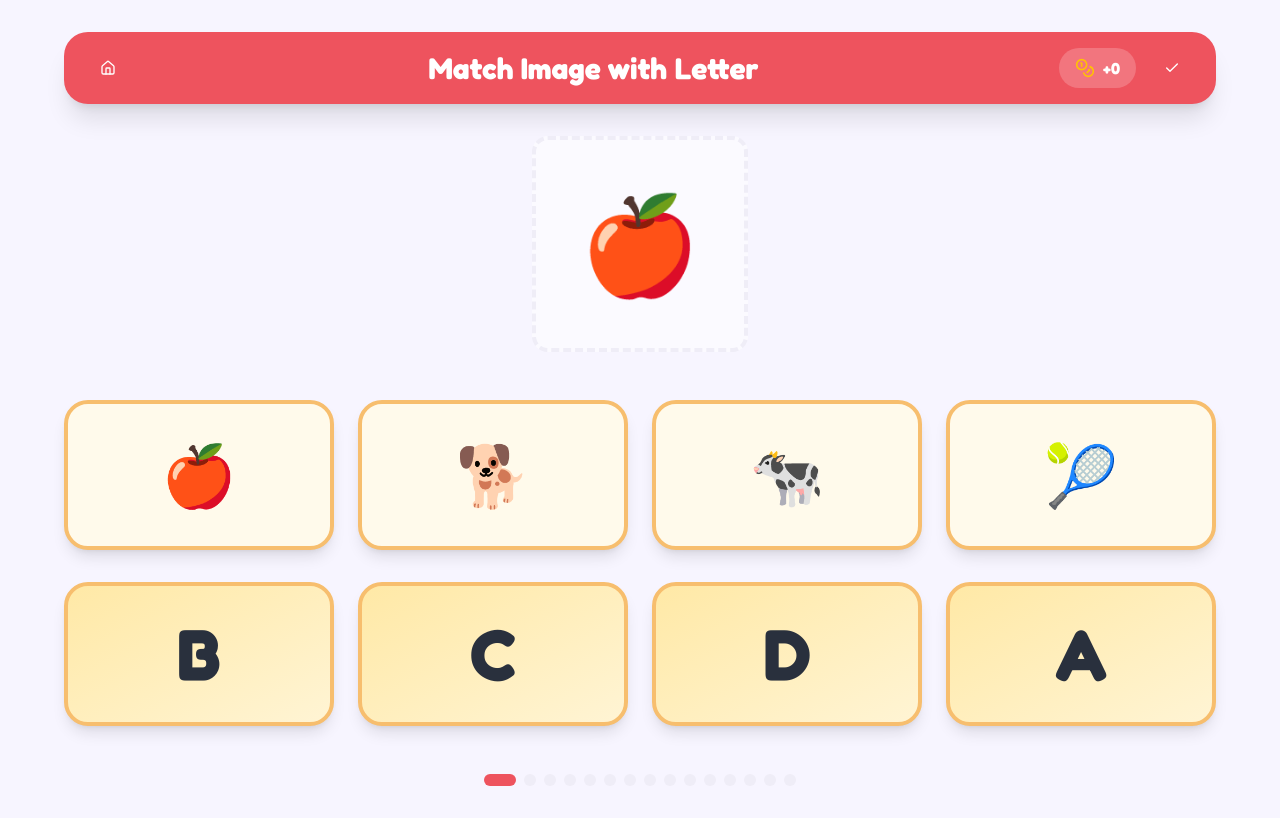
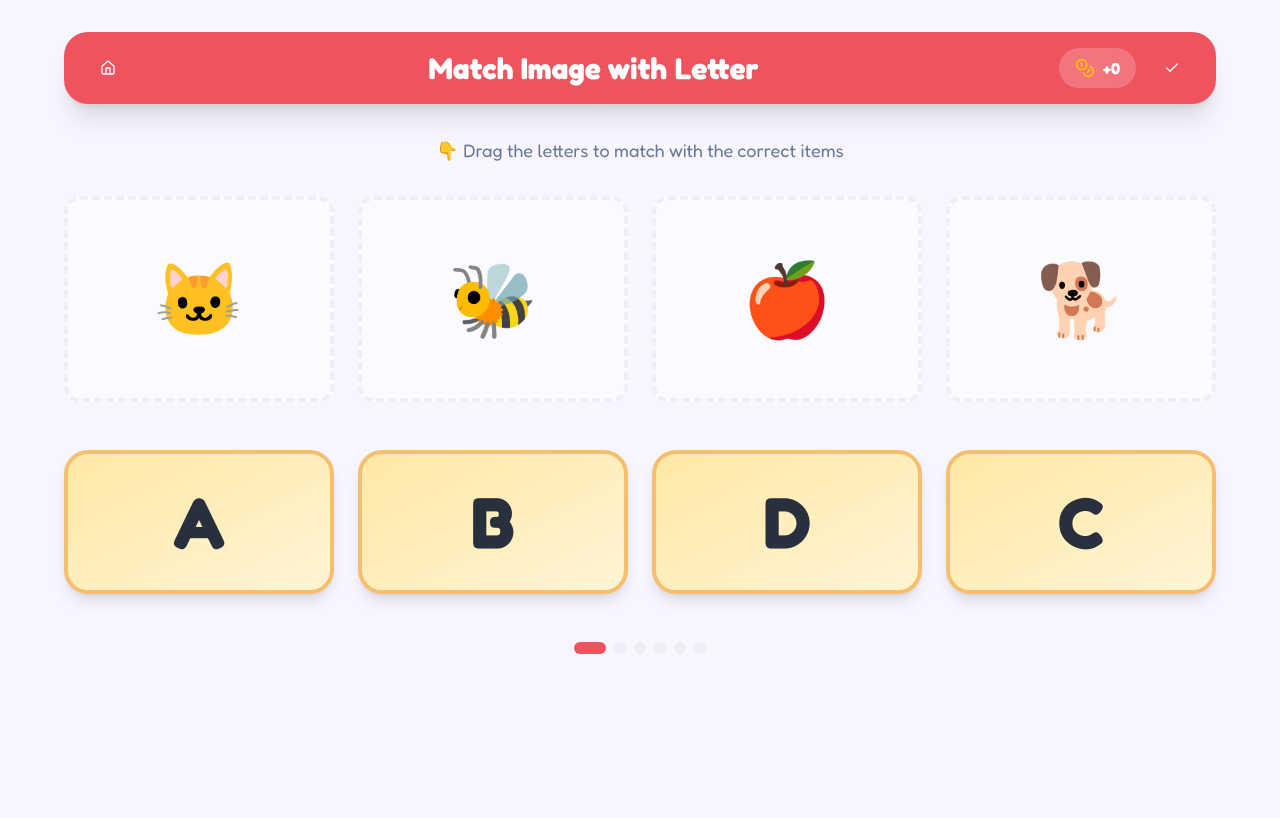
Before and after one commit to shivesh122/match-magic-learn, a React (Vite) app: page / in a window 1280 px wide. Built offline with nearby package versions, Linux system fonts and the light colour scheme; the HTML template or start-up script is replaced by a standard one.

Commit message:
Refactor game to randomize options

```diff
--- a/src/components/DropZone.tsx
+++ b/src/components/DropZone.tsx
@@ -24,6 +24,9 @@ export const DropZone = ({ targetId, children, onDrop, isCorrect, isEmpty }: Dro
   const handleDrop = (e: React.DragEvent) => {
     e.preventDefault();
     setIsDragOver(false);
+
+    if (!isEmpty) return; // Don't allow dropping if already matched
+
     const droppedId = e.dataTransfer.getData("text/plain");
     onDrop(droppedId);
   };
--- a/src/components/MatchingGame.tsx
+++ b/src/components/MatchingGame.tsx
@@ -1,4 +1,4 @@
-import { useState, useEffect } from "react";
+import { useState, useEffect, useMemo } from "react";
 import { Home, Check, Coins } from "lucide-react";
 import { Button } from "@/components/ui/button";
 import { DraggableItem } from "./DraggableItem";
@@ -8,59 +8,86 @@ import { GameData, gameDataSet } from "@/data/gameData";
 import { toast } from "sonner";
 import { playCorrectSound, playIncorrectSound } from "@/utils/sounds";
 
+const shuffleArray = <T,>(array: T[]): T[] => {
+  const shuffled = [...array];
+  for (let i = shuffled.length - 1; i > 0; i--) {
+    const j = Math.floor(Math.random() * (i + 1));
+    [shuffled[i], shuffled[j]] = [shuffled[j], shuffled[i]];
+  }
+  return shuffled;
+};
+
 export const MatchingGame = () => {
   const [currentIndex, setCurrentIndex] = useState(0);
   const [score, setScore] = useState(0);
-  const [isCorrect, setIsCorrect] = useState<boolean | null>(null);
   const [showConfetti, setShowConfetti] = useState(false);
   const [draggedItem, setDraggedItem] = useState<string | null>(null);
+  const [matchedPairs, setMatchedPairs] = useState<Set<string>>(new Set());
+  const [wrongDrops, setWrongDrops] = useState<Map<string, boolean>>(new Map());
 
   const currentGame: GameData = gameDataSet[currentIndex];
-  const allOptions = [...currentGame.options];
+
+  const shuffledItems = useMemo(() => shuffleArray(currentGame.pairs), [currentIndex]);
+  const shuffledLetters = useMemo(() => shuffleArray([...currentGame.pairs]), [currentIndex]);
 
   const handleDragStart = (id: string) => {
     setDraggedItem(id);
   };
 
-  const handleDrop = (droppedId: string) => {
-    if (droppedId === currentGame.correctAnswer) {
-      // Correct answer
-      setIsCorrect(true);
-      setScore(score + 50);
+  const handleDrop = (itemId: string, droppedLetterId: string) => {
+    // Find the correct letter for this item
+    const correctPair = currentGame.pairs.find(p => p.itemId === itemId);
+
+    if (correctPair && droppedLetterId === correctPair.letterId) {
+      // Correct match
+      const newMatched = new Set(matchedPairs);
+      newMatched.add(itemId);
+      setMatchedPairs(newMatched);
+      setScore(score + 25);
+
+      playCorrectSound();
+
+      toast.success("Perfect! 🎉", {
+        description: "Great match!",
+      });
+
+      // Check if all pairs are matched
+      if (newMatched.size === currentGame.pairs.length) {
         setShowConfetti(true);
 
-      // Play success sound
-      playCorrectSound();
-
-      toast.success("Excellent! 🎉", {
-        description: "Keep going!",
-      });
-
-      // Move to next after delay
         setTimeout(() => {
           setShowConfetti(false);
-        setIsCorrect(null);
+          setMatchedPairs(new Set());
+          setWrongDrops(new Map());
+
           if (currentIndex < gameDataSet.length - 1) {
             setCurrentIndex(currentIndex + 1);
+            toast.success("Level Complete! 🎊", {
+              description: "Moving to next level!",
+            });
           } else {
             toast.success("🎊 You completed all levels!", {
-            description: `Final Score: ${score + 50}`,
+              description: `Final Score: ${score + 25}`,
             });
             setCurrentIndex(0);
             setScore(0);
           }
         }, 2000);
+      }
     } else {
-      // Wrong answer
-      setIsCorrect(false);
+      // Wrong match
+      playIncorrectSound();
 
-      // Play error sound
-      playIncorrectSound();
+      const newWrongDrops = new Map(wrongDrops);
+      newWrongDrops.set(itemId, true);
+      setWrongDrops(newWrongDrops);
 
       toast.error("Oops! Try again! 🤔");
 
       setTimeout(() => {
-        setIsCorrect(null);
+        const cleared = new Map(wrongDrops);
+        cleared.delete(itemId);
+        setWrongDrops(cleared);
       }, 1000);
     }
     setDraggedItem(null);
@@ -95,48 +122,44 @@ export const MatchingGame = () => {
 
       {/* Game Area */}
       <div className="max-w-6xl mx-auto">
-        {/* Target Item */}
-        <div className="flex justify-center mb-12">
+        <p className="text-center text-muted-foreground mb-8 text-lg">
+          👇 Drag the letters to match with the correct items
+        </p>
+
+        {/* Items Grid (Drop Zones) */}
+        <div className="grid grid-cols-2 md:grid-cols-4 gap-6 mb-12">
+          {shuffledItems.map((pair) => (
             <DropZone
-            targetId={currentGame.correctAnswer}
-            onDrop={handleDrop}
-            isCorrect={isCorrect}
-            isEmpty={draggedItem !== currentGame.correctAnswer}
+              key={pair.itemId}
+              targetId={pair.itemId}
+              onDrop={(droppedId) => handleDrop(pair.itemId, droppedId)}
+              isCorrect={matchedPairs.has(pair.itemId) ? true : wrongDrops.get(pair.itemId) ? false : null}
+              isEmpty={!matchedPairs.has(pair.itemId)}
             >
-            <div className="w-32 h-32 md:w-40 md:h-40 flex items-center justify-center text-6xl md:text-8xl">
-              {currentGame.target}
+              <div className="flex flex-col items-center justify-center gap-3 min-h-[150px]">
+                <div className="text-6xl md:text-7xl">{pair.itemContent}</div>
+                {matchedPairs.has(pair.itemId) && (
+                  <div className="text-4xl md:text-5xl font-bold text-success animate-bounce-in">
+                    {pair.letterContent}
+                  </div>
+                )}
               </div>
             </DropZone>
-        </div>
-
-        {/* Draggable Options Grid */}
-        <div className="grid grid-cols-2 md:grid-cols-4 gap-6 mb-8">
-          {allOptions.map((option) => (
-            <DraggableItem
-              key={option.id}
-              id={option.id}
-              onDragStart={handleDragStart}
-              disabled={isCorrect === true}
-            >
-              <div className="game-card p-8 flex items-center justify-center min-h-[150px]">
-                <div className="text-5xl md:text-6xl">{option.content}</div>
-              </div>
-            </DraggableItem>
           ))}
         </div>
 
-        {/* Letter Options Grid */}
+        {/* Draggable Letters Grid */}
         <div className="grid grid-cols-2 md:grid-cols-4 gap-6">
-          {currentGame.letterOptions.map((option) => (
+          {shuffledLetters.map((pair) => (
             <DraggableItem
-              key={option.id}
-              id={option.id}
+              key={pair.letterId}
+              id={pair.letterId}
               onDragStart={handleDragStart}
-              disabled={isCorrect === true}
+              disabled={matchedPairs.has(pair.itemId)}
             >
               <div className="game-card p-8 flex items-center justify-center min-h-[120px] bg-gradient-to-br from-accent/30 to-accent/10">
                 <div className="text-6xl md:text-7xl font-bold text-foreground">
-                  {option.content}
+                  {pair.letterContent}
                 </div>
               </div>
             </DraggableItem>
--- a/src/data/gameData.ts
+++ b/src/data/gameData.ts
@@ -3,277 +3,80 @@ export interface GameOption {
   content: string;
 }
 
+export interface GamePair {
+  itemId: string;
+  itemContent: string;
+  letterId: string;
+  letterContent: string;
+}
+
 export interface GameData {
   title: string;
-  target: string;
-  correctAnswer: string;
-  options: GameOption[];
-  letterOptions: GameOption[];
+  pairs: GamePair[];
 }
 
-// English Letters (A-E)
+// English Letters (A-D)
 const englishGames: GameData[] = [
   {
     title: "Match Image with Letter",
-    target: "🍎",
-    correctAnswer: "letter-a",
-    options: [
-      { id: "img-apple", content: "🍎" },
-      { id: "img-dog", content: "🐕" },
-      { id: "img-cow", content: "🐄" },
-      { id: "img-ball", content: "🎾" },
-    ],
-    letterOptions: [
-      { id: "letter-b", content: "B" },
-      { id: "letter-c", content: "C" },
-      { id: "letter-d", content: "D" },
-      { id: "letter-a", content: "A" },
+    pairs: [
+      { itemId: "img-apple", itemContent: "🍎", letterId: "letter-a", letterContent: "A" },
+      { itemId: "img-bee", itemContent: "🐝", letterId: "letter-b", letterContent: "B" },
+      { itemId: "img-cat", itemContent: "🐱", letterId: "letter-c", letterContent: "C" },
+      { itemId: "img-dog", itemContent: "🐕", letterId: "letter-d", letterContent: "D" },
     ],
   },
   {
     title: "Match Image with Letter",
-    target: "🐝",
-    correctAnswer: "letter-b",
-    options: [
-      { id: "img-bee", content: "🐝" },
-      { id: "img-cat", content: "🐱" },
-      { id: "img-ant", content: "🐜" },
-      { id: "img-dog", content: "🐕" },
-    ],
-    letterOptions: [
-      { id: "letter-a", content: "A" },
-      { id: "letter-c", content: "C" },
-      { id: "letter-d", content: "D" },
-      { id: "letter-b", content: "B" },
-    ],
-  },
-  {
-    title: "Match Image with Letter",
-    target: "🐱",
-    correctAnswer: "letter-c",
-    options: [
-      { id: "img-cat", content: "🐱" },
-      { id: "img-bee", content: "🐝" },
-      { id: "img-apple", content: "🍎" },
-      { id: "img-dog", content: "🐕" },
-    ],
-    letterOptions: [
-      { id: "letter-a", content: "A" },
-      { id: "letter-b", content: "B" },
-      { id: "letter-d", content: "D" },
-      { id: "letter-c", content: "C" },
-    ],
-  },
-  {
-    title: "Match Image with Letter",
-    target: "🐕",
-    correctAnswer: "letter-d",
-    options: [
-      { id: "img-dog", content: "🐕" },
-      { id: "img-cat", content: "🐱" },
-      { id: "img-egg", content: "🥚" },
-      { id: "img-fish", content: "🐟" },
-    ],
-    letterOptions: [
-      { id: "letter-c", content: "C" },
-      { id: "letter-e", content: "E" },
-      { id: "letter-f", content: "F" },
-      { id: "letter-d", content: "D" },
-    ],
-  },
-  {
-    title: "Match Image with Letter",
-    target: "🥚",
-    correctAnswer: "letter-e",
-    options: [
-      { id: "img-egg", content: "🥚" },
-      { id: "img-dog", content: "🐕" },
-      { id: "img-fish", content: "🐟" },
-      { id: "img-grapes", content: "🍇" },
-    ],
-    letterOptions: [
-      { id: "letter-d", content: "D" },
-      { id: "letter-f", content: "F" },
-      { id: "letter-g", content: "G" },
-      { id: "letter-e", content: "E" },
+    pairs: [
+      { itemId: "img-egg", itemContent: "🥚", letterId: "letter-e", letterContent: "E" },
+      { itemId: "img-fish", itemContent: "🐟", letterId: "letter-f", letterContent: "F" },
+      { itemId: "img-grapes", itemContent: "🍇", letterId: "letter-g", letterContent: "G" },
+      { itemId: "img-hat", itemContent: "🎩", letterId: "letter-h", letterContent: "H" },
     ],
   },
 ];
 
-// Hindi Letters (अ-ई)
+// Hindi Letters
 const hindiGames: GameData[] = [
   {
     title: "हिंदी अक्षर से मिलान करें",
-    target: "🍎",
-    correctAnswer: "hindi-a",
-    options: [
-      { id: "img-apple", content: "🍎" },
-      { id: "img-mango", content: "🥭" },
-      { id: "img-ice", content: "🧊" },
-      { id: "img-elephant", content: "🐘" },
-    ],
-    letterOptions: [
-      { id: "hindi-aa", content: "आ" },
-      { id: "hindi-i", content: "इ" },
-      { id: "hindi-ee", content: "ई" },
-      { id: "hindi-a", content: "अ" },
+    pairs: [
+      { itemId: "img-apple-h", itemContent: "🍎", letterId: "hindi-a", letterContent: "अ" },
+      { itemId: "img-mango-h", itemContent: "🥭", letterId: "hindi-aa", letterContent: "आ" },
+      { itemId: "img-ice-h", itemContent: "🧊", letterId: "hindi-i", letterContent: "इ" },
+      { itemId: "img-bee-h", itemContent: "🐝", letterId: "hindi-ee", letterContent: "ई" },
     ],
   },
   {
     title: "हिंदी अक्षर से मिलान करें",
-    target: "🥭",
-    correctAnswer: "hindi-aa",
-    options: [
-      { id: "img-mango", content: "🥭" },
-      { id: "img-apple", content: "🍎" },
-      { id: "img-ice", content: "🧊" },
-      { id: "img-orange", content: "🍊" },
-    ],
-    letterOptions: [
-      { id: "hindi-a", content: "अ" },
-      { id: "hindi-i", content: "इ" },
-      { id: "hindi-u", content: "उ" },
-      { id: "hindi-aa", content: "आ" },
-    ],
-  },
-  {
-    title: "हिंदी अक्षर से मिलान करें",
-    target: "🧊",
-    correctAnswer: "hindi-i",
-    options: [
-      { id: "img-ice", content: "🧊" },
-      { id: "img-apple", content: "🍎" },
-      { id: "img-umbrella", content: "☂️" },
-      { id: "img-mango", content: "🥭" },
-    ],
-    letterOptions: [
-      { id: "hindi-a", content: "अ" },
-      { id: "hindi-aa", content: "आ" },
-      { id: "hindi-u", content: "उ" },
-      { id: "hindi-i", content: "इ" },
-    ],
-  },
-  {
-    title: "हिंदी अक्षर से मिलान करें",
-    target: "🐝",
-    correctAnswer: "hindi-ee",
-    options: [
-      { id: "img-bee", content: "🐝" },
-      { id: "img-ice", content: "🧊" },
-      { id: "img-umbrella", content: "☂️" },
-      { id: "img-apple", content: "🍎" },
-    ],
-    letterOptions: [
-      { id: "hindi-a", content: "अ" },
-      { id: "hindi-i", content: "इ" },
-      { id: "hindi-u", content: "उ" },
-      { id: "hindi-ee", content: "ई" },
-    ],
-  },
-  {
-    title: "हिंदी अक्षर से मिलान करें",
-    target: "☂️",
-    correctAnswer: "hindi-u",
-    options: [
-      { id: "img-umbrella", content: "☂️" },
-      { id: "img-ice", content: "🧊" },
-      { id: "img-bee", content: "🐝" },
-      { id: "img-mango", content: "🥭" },
-    ],
-    letterOptions: [
-      { id: "hindi-a", content: "अ" },
-      { id: "hindi-i", content: "इ" },
-      { id: "hindi-ee", content: "ई" },
-      { id: "hindi-u", content: "उ" },
+    pairs: [
+      { itemId: "img-umbrella-h", itemContent: "☂️", letterId: "hindi-u", letterContent: "उ" },
+      { itemId: "img-elephant-h", itemContent: "🐘", letterId: "hindi-oo", letterContent: "ऊ" },
+      { itemId: "img-orange-h", itemContent: "🍊", letterId: "hindi-e", letterContent: "ए" },
+      { itemId: "img-owl-h", itemContent: "🦉", letterId: "hindi-ai", letterContent: "ऐ" },
     ],
   },
 ];
 
-// Number Games (1-5)
+// Number Games
 const numberGames: GameData[] = [
   {
     title: "Match the Number",
-    target: "🍎",
-    correctAnswer: "num-1",
-    options: [
-      { id: "img-one-apple", content: "🍎" },
-      { id: "img-two-apples", content: "🍎🍎" },
-      { id: "img-three-apples", content: "🍎🍎🍎" },
-      { id: "img-four-apples", content: "🍎🍎🍎🍎" },
-    ],
-    letterOptions: [
-      { id: "num-2", content: "2" },
-      { id: "num-3", content: "3" },
-      { id: "num-4", content: "4" },
-      { id: "num-1", content: "1" },
+    pairs: [
+      { itemId: "img-one-apple", itemContent: "🍎", letterId: "num-1", letterContent: "1" },
+      { itemId: "img-two-stars", itemContent: "⭐⭐", letterId: "num-2", letterContent: "2" },
+      { itemId: "img-three-flowers", itemContent: "🌸🌸🌸", letterId: "num-3", letterContent: "3" },
+      { itemId: "img-four-balloons", itemContent: "🎈🎈🎈🎈", letterId: "num-4", letterContent: "4" },
     ],
   },
   {
     title: "Match the Number",
-    target: "⭐⭐",
-    correctAnswer: "num-2",
-    options: [
-      { id: "img-one-star", content: "⭐" },
-      { id: "img-two-stars", content: "⭐⭐" },
-      { id: "img-three-stars", content: "⭐⭐⭐" },
-      { id: "img-four-stars", content: "⭐⭐⭐⭐" },
-    ],
-    letterOptions: [
-      { id: "num-1", content: "1" },
-      { id: "num-3", content: "3" },
-      { id: "num-4", content: "4" },
-      { id: "num-2", content: "2" },
-    ],
-  },
-  {
-    title: "Match the Number",
-    target: "🌸🌸🌸",
-    correctAnswer: "num-3",
-    options: [
-      { id: "img-one-flower", content: "🌸" },
-      { id: "img-two-flowers", content: "🌸🌸" },
-      { id: "img-three-flowers", content: "🌸🌸🌸" },
-      { id: "img-four-flowers", content: "🌸🌸🌸🌸" },
-    ],
-    letterOptions: [
-      { id: "num-1", content: "1" },
-      { id: "num-2", content: "2" },
-      { id: "num-4", content: "4" },
-      { id: "num-3", content: "3" },
-    ],
-  },
-  {
-    title: "Match the Number",
-    target: "🎈🎈🎈🎈",
-    correctAnswer: "num-4",
-    options: [
-      { id: "img-one-balloon", content: "🎈" },
-      { id: "img-two-balloons", content: "🎈🎈" },
-      { id: "img-three-balloons", content: "🎈🎈🎈" },
-      { id: "img-four-balloons", content: "🎈🎈🎈🎈" },
-    ],
-    letterOptions: [
-      { id: "num-1", content: "1" },
-      { id: "num-2", content: "2" },
-      { id: "num-3", content: "3" },
-      { id: "num-4", content: "4" },
-    ],
-  },
-  {
-    title: "Match the Number",
-    target: "🦋🦋🦋🦋🦋",
-    correctAnswer: "num-5",
-    options: [
-      { id: "img-two-butterflies", content: "🦋🦋" },
-      { id: "img-three-butterflies", content: "🦋🦋🦋" },
-      { id: "img-four-butterflies", content: "🦋🦋🦋🦋" },
-      { id: "img-five-butterflies", content: "🦋🦋🦋🦋🦋" },
-    ],
-    letterOptions: [
-      { id: "num-2", content: "2" },
-      { id: "num-3", content: "3" },
-      { id: "num-4", content: "4" },
-      { id: "num-5", content: "5" },
+    pairs: [
+      { itemId: "img-five-butterflies", itemContent: "🦋🦋🦋🦋🦋", letterId: "num-5", letterContent: "5" },
+      { itemId: "img-six-hearts", itemContent: "❤️❤️❤️❤️❤️❤️", letterId: "num-6", letterContent: "6" },
+      { itemId: "img-seven-circles", itemContent: "🔵🔵🔵🔵🔵🔵🔵", letterId: "num-7", letterContent: "7" },
+      { itemId: "img-eight-suns", itemContent: "☀️☀️☀️☀️☀️☀️☀️☀️", letterId: "num-8", letterContent: "8" },
     ],
   },
 ];
```
Lines whose indentation alone changed are shown as unchanged.
